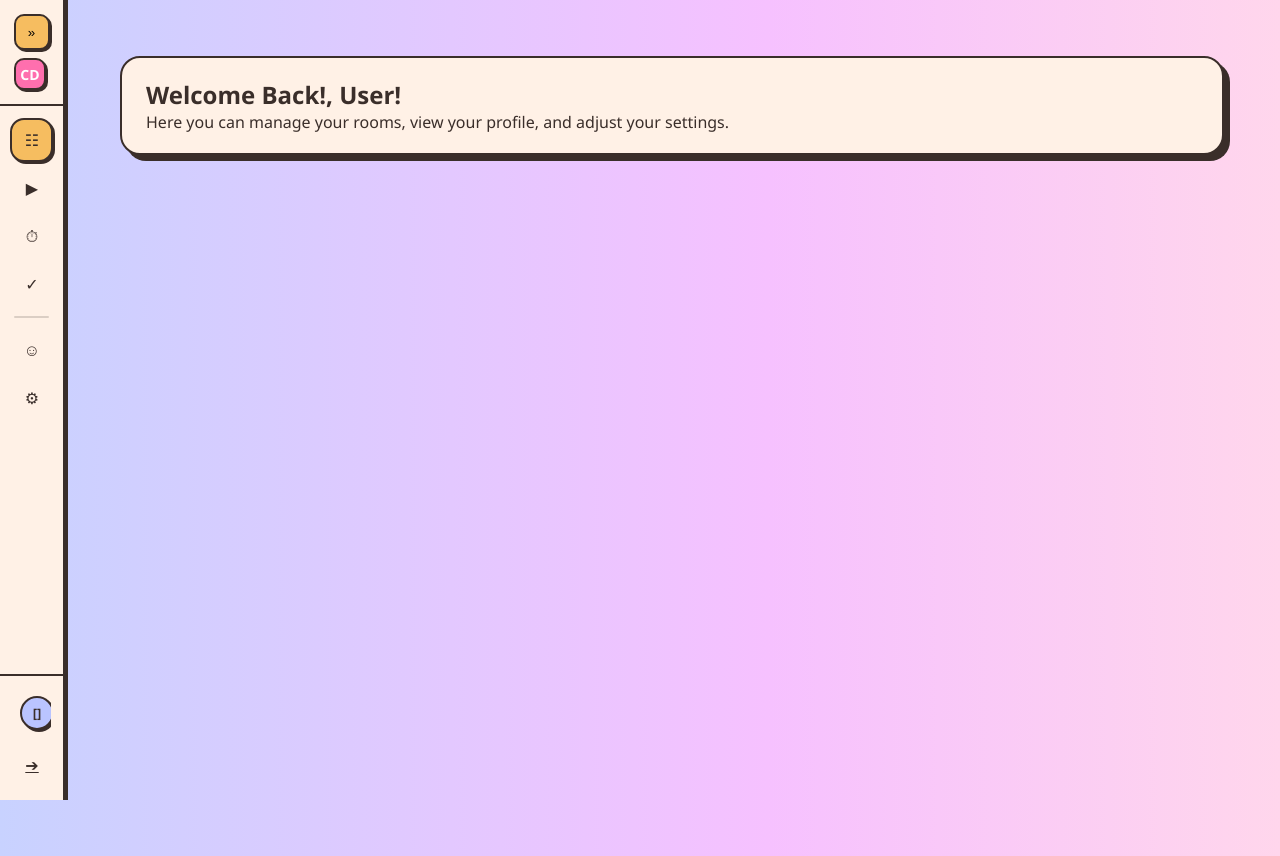
After one commit to ao3Bean/CSE299_Project, a Django app: page /user_dashboard/ in a window 1280 px wide. The commit adds this page. Run offline with Django 5.2, Linux system fonts and the light colour scheme.

Commit message:
Linked homepage to user dashboard (temp) and about section

```diff
--- a/support/core/urls.py
+++ b/support/core/urls.py
@@ -6,7 +6,8 @@ from . import views
 #list for all the urls that the user can navigate from core app
 urlpatterns = [
     path('', views.index, name='index'), #when the url is empty, go to the index view
-    path('login/', views.login, name='login'), #when the url is empty, go to the index view
+    path('login/', views.login, name='login'), #login/signup view
+    path('user_dashboard/', views.user_dashboard, name='user_dashboard'), #login/signup view
     #path('url_name/', views.view_function_name, name='url_name')
     #so from '' it goes to index than we can redirect to v1/
 ]
--- a/support/core/views.py
+++ b/support/core/views.py
@@ -7,3 +7,6 @@ def index(request):
 
 def login(request):
     return render(request, "login.html")
+
+def user_dashboard(request):
+    return render(request, "user_dashboard.html")
--- a/support/templates/index.html
+++ b/support/templates/index.html
@@ -42,7 +42,7 @@
                 Work alongside friends, track your goals, and feel present —
                 without the noise of traditional social media.
             </p>
-            <a href="#" class="btn">Start Your Session</a>
+            <a href="{% url 'user_dashboard' %}" class="btn">Start Your Session</a>
             <a href="#" class="btn secondary">Learn More</a>
         </div>
     </div>
--- /dev/null
+++ b/support/templates/user_dashboard.html
@@ -0,0 +1,21 @@
+{% extends "user_base.html" %}
+{% load static %}
+{% block title %}User Room - Cadence{% endblock %}
+{% block extra_css %}
+{% endblock %}
+{% block content %}
+<div class="main-content">
+  <div class="card">
+    <h2>Welcome Back!, User!</h2>
+    <p>Here you can manage your rooms, view your profile, and adjust your settings.</p>
+  </div>
+{% endblock %}
+
+<!--
+User Dashboard
+Profile
+Settings
+Rooms -> public/ saved rooms, option to create rooms
+Chatroom
+Create room
+-->
```
Also changed, not shown: support/templates/about.html (added).
